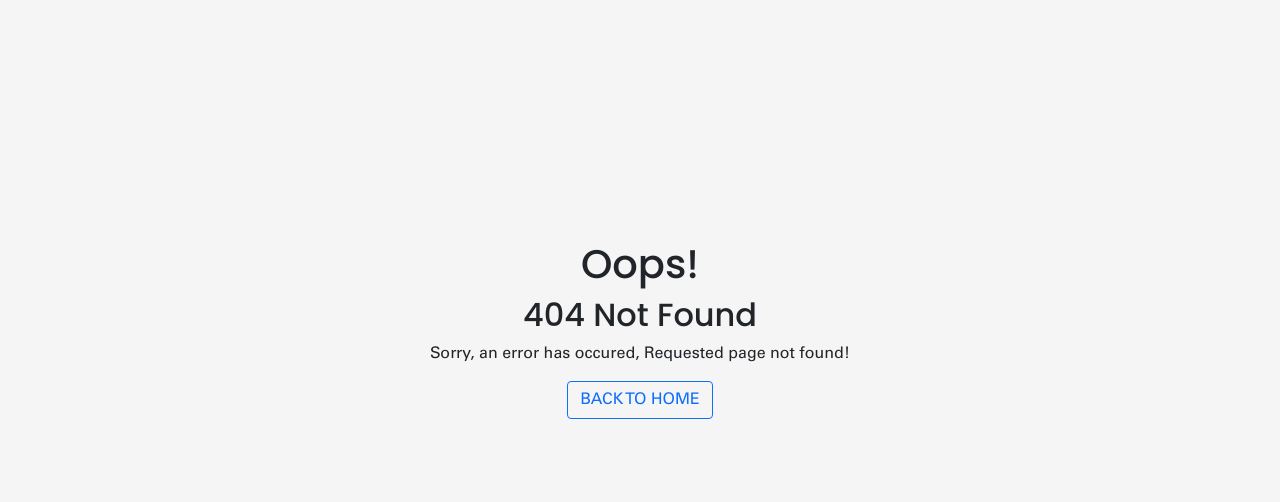
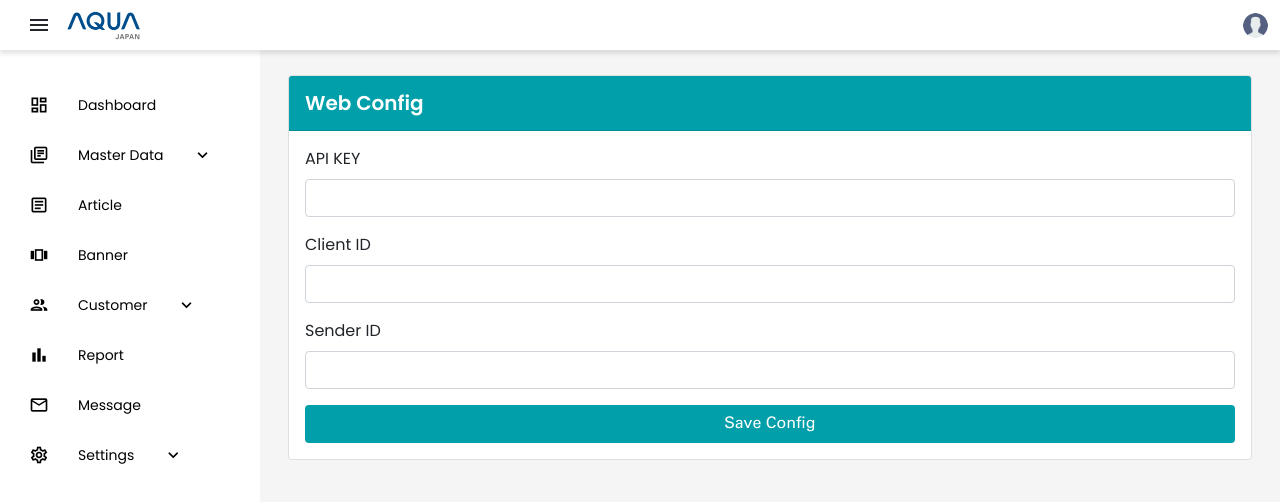
Before and after one commit to syaifuldewarangga/cmsHaier, a React (Create React App) app: page /setting/web-config in a window 1280 px wide. Before the commit this address had no page. Shown: the top 502 px of the page. Built offline with nearby package versions, Linux system fonts and the light colour scheme; no server answers; sample sign-in values are in the browser's storage.

Commit message:
new push bug cms

```diff
--- a/src/component/dahboard/contact/formContactFooter/FormContactFooter.jsx
+++ b/src/component/dahboard/contact/formContactFooter/FormContactFooter.jsx
@@ -60,6 +60,8 @@ const FormContactFooter = (props) => {
         }).catch((err) => {
             console.log(err.response.data)
             if(err.response.data !== undefined) {
+                if(err.response.data.errors) {
+
                     let responError = err.response.data.errors;
                     if(responError.location === 'address') {
                         setErrorData({
@@ -80,6 +82,9 @@ const FormContactFooter = (props) => {
                             ...errorData,
                             fax: err.response.data.message,
                         });
+                    }
+                } else {
+                    console.log(err.d)
                 }
             }
         })
@@ -115,7 +120,7 @@ const FormContactFooter = (props) => {
                                 <div class="mb-3">
                                     <label class="form-label">Phone</label>
                                     <input
-                                        type="number"
+                                        type="text"
                                         name="phone"
                                         class={`form-control ${errorData.phone !== '' ? 'is-invalid' : null}`}
                                         value={data.phone}
@@ -128,7 +133,7 @@ const FormContactFooter = (props) => {
                                 <div class="mb-3">
                                     <label class="form-label">Fax</label>
                                     <input
-                                        type="number"
+                                        type="text"
                                         name="fax"
                                         class={`form-control ${errorData.fax !== '' ? 'is-invalid' : null}`}
                                         value={data.fax}
--- a/src/component/dahboard/product/ProductList.jsx
+++ b/src/component/dahboard/product/ProductList.jsx
@@ -88,12 +88,6 @@ function ProductList(props) {
               />
             </div>
             <div className="col-lg-6 d-flex justify-content-lg-end mb-3">
-              <button
-                className="btn d-flex justify-content-center btn-export"
-                onClick={() => setBorder(border + 10)}
-              >
-                <span className="fw-bold">Load More</span>
-              </button>
               <button className="btn d-flex justify-content-center btn-export">
                 <span class="material-icons-outlined me-3">
                   {' '}
@@ -129,6 +123,14 @@ function ProductList(props) {
               </table>
             </div>
           </div>
+          <div className="d-grid gap-2 mt-3">
+            <button
+              className="btn d-flex justify-content-center btn-export"
+              onClick={() => setBorder(border + 10)}
+            >
+              <span className="fw-bold">Load More</span>
+            </button>
+          </div>
         </div>
       </div>
     </div>
--- a/src/component/dahboard/sidebar/Sidebar.jsx
+++ b/src/component/dahboard/sidebar/Sidebar.jsx
@@ -96,7 +96,7 @@ class Sidebar extends Component
                     <li>
                         <div className="icon-link drop-down-menu">
                             <i class="material-icons-outlined"> settings </i>
-                            <span className="link-name">Customer</span>
+                            <span className="link-name">Settings</span>
                             <i className="material-icons-outlined arrow"> expand_more </i>
                         </div>
                         <ul className="sub-menu">
@@ -104,7 +104,7 @@ class Sidebar extends Component
                             <li><Link to="/setting/about">About</Link></li>
                             <li><Link to="/setting/contact-footer">Contact Footer</Link></li>
                             <li><Link to="/setting/contact-information">Contact Information</Link></li>
-                            <li><Link to="/customer/status-service">Web Config</Link></li>
+                            <li><Link to="/setting/web-config">Web Config</Link></li>
                         </ul>
                     </li>
 
--- a/src/component/dahboard/store/StoreList.jsx
+++ b/src/component/dahboard/store/StoreList.jsx
@@ -88,12 +88,6 @@ function StoreList(props) {
                 }
               />
             </div>
-            <button
-              className="btn d-flex justify-content-center btn-export"
-              onClick={() => setBorder(border + 10)}
-            >
-              <span className="fw-bold">Load More</span>
-            </button>
           </div>
         </div>
 
@@ -118,6 +112,14 @@ function StoreList(props) {
               </table>
             </div>
           </div>
+          <div className="d-grid gap-2 my-3">
+            <button
+              className="btn btn-export"
+              onClick={() => setBorder(border + 10)}
+            >
+              <span className="fw-bold">Load More</span>
+            </button>
+          </div>
         </div>
       </div>
     </div>
--- a/src/component/dahboard/user/fromUser/FormUser.jsx
+++ b/src/component/dahboard/user/fromUser/FormUser.jsx
@@ -367,11 +367,6 @@ function FormUser(props) {
         });
     }
   };
-
-  // console.log(data.photo !== undefined)
-  // if(data.photo.length !== 0) {
-  //   console.log(data.photo[0].path)
-  // }
   return (
     <div>
       <div className="form-user">
@@ -390,7 +385,7 @@ function FormUser(props) {
                 <div className="col-lg-12 d-flex justify-content-center mb-3">
                   <img src={filePreview} alt="file" className="img-fluid" />
                 </div>
-              ) : data.photo !== '' && data.photo !== undefined ? (
+              ) : data.photo !== '' && data.photo !== undefined && data.photo.length !== 0 ? (
                 <div className="col-lg-12 d-flex justify-content-center mb-3">
                   <img
                     src={props.image_url + data.photo[0].path}
@@ -548,16 +543,16 @@ function FormUser(props) {
                     -- Select Gender --
                   </option>
                   <option
-                    value="Male"
-                    selected={data.gender === 'Male' ? 'selected' : null}
+                    value="Pria"
+                    selected={data.gender === 'Pria' ? 'selected' : null}
                   >
-                    Male
+                    Pria
                   </option>
                   <option
-                    value="Female"
-                    selected={data.gender === 'Female' ? 'selected' : null}
+                    value="Wanita"
+                    selected={data.gender === 'Wanita' ? 'selected' : null}
                   >
-                    Female
+                    Wanita
                   </option>
                 </select>
                 <div className="invalid-feedback">{errorData.gender}</div>
--- a/src/component/dahboard/user/userList/UserList.jsx
+++ b/src/component/dahboard/user/userList/UserList.jsx
@@ -30,7 +30,8 @@ function UserList(props) {
         },
         params: {
           page: currentPage,
-          itemPerPage: 10
+          itemPerPage: 10,
+          except_id: localStorage.getItem('id')
         }
       })
       .then((res) => {
@@ -39,15 +40,15 @@ function UserList(props) {
         setTotalPage(res.data.totalPages)
       })
 
-      .catch((e) => {
-        if (e.response) {
-          console.log(e.response);
-        } else if (e.request) {
-          console.log('request : ' + e.request);
-        } else {
-          console.log('message : ' + e.message);
-        }
-      });
+      // .catch((e) => {
+      //   if (e.response) {
+      //     console.log(e.response);
+      //   } else if (e.request) {
+      //     console.log('request : ' + e.request);
+      //   } else {
+      //     console.log('message : ' + e.message);
+      //   }
+      // });
     return request;
   }
 
--- /dev/null
+++ b/src/component/dahboard/webConfig/WebConfig.jsx
@@ -0,0 +1,171 @@
+import axios from "axios";
+import { Modal } from "bootstrap";
+import React, { useEffect, useState } from "react";
+import { connect } from "react-redux";
+import AlertModal from "../../alertModal/AlertModal";
+
+
+const WebConfig = (props) => {
+    const [data, setData] = useState('');
+    const [alertData, setAlertData] = useState({
+        status: 'success',
+        title: 'Success',
+        subtitle: 'Success update data'
+    });
+
+    const [errorData, setErrorData] = useState({
+        apiKey: '',
+        clientId: '',
+        senderId: ''
+    });
+
+    const token = localStorage.getItem('access_token');
+
+    const getConfigFromAPI = async () => {
+        await axios.get(props.base_url + 'api-panel', {
+            headers: {
+                Authorization: 'Bearer ' + token,
+            },
+        }).then((res) => {
+            setData(res.data)
+        })
+    }
+
+    useEffect(() => {
+        getConfigFromAPI()
+    }, [])
+
+    const showAlertModal = () => {
+        let alertModal = new Modal(document.getElementById('alertModal'))
+        alertModal.show()
+    }
+
+    const onChangeInput = (e) => {
+        setData({
+            ...data,
+            [e.target.name] : e.target.value
+        })
+    }
+
+    const ModalConfirmation = () => {
+        return (
+            <div className="modal fade" id="modalConfirm" tabindex="-1" aria-labelledby="modalConfirmLabel" aria-hidden="true">
+                <div className="modal-dialog modal-dialog-centered">
+                    <div className="modal-content">
+                        <div className="modal-body">
+                            <div className="text-center">
+                                Are you sure want to update this data ?
+                                <div className="mt-3">
+                                    <button id="closeModalConfirm" type="button" class="btn btn-outline-dark mx-3"  data-bs-dismiss="modal" aria-label="Close">Cancel</button>
+                                    <button
+                                        type="button"
+                                        class="btn btn-outline-danger mx-3"
+                                        onClick={insertDataToAPI}
+                                    >
+                                        Yes
+                                    </button>
+                                </div>
+                            </div>
+                        </div>
+                    </div>
+                </div>
+            </div>
+        )
+    }
+
+    const handleSubmit = (e) => {
+        e.preventDefault()
+        let confirmModal = new Modal(document.getElementById('modalConfirm'))
+        confirmModal.show()
+    }
+
+    const insertDataToAPI = async () => {
+        document.getElementById('closeModalConfirm').click()
+        let formData = new FormData()
+
+        formData.append('apiKey', data.apiKey)
+        formData.append('clientId', data.clientId)
+        formData.append('senderId', data.senderId)
+
+        await axios.put(props.base_url + 'api-panel', formData, {
+            headers: {
+                Authorization: 'Bearer ' + token,
+            },
+        }).then((res) => {
+            showAlertModal()
+        }).catch((err) => {
+            console.log(err.data)
+        })
+    }
+
+    return (
+        <div className="form-web-config">
+            <div className="card">
+                <div className="card-header btn-import">
+                     <h5 className="dashboard title" style={{ margin: '0', padding: '7px 0' }} >
+                        Web Config
+                    </h5>
+                </div>
+
+                <div className="card-body">
+                    <div className="row">
+                        <form onSubmit={handleSubmit}>
+                            <div className="row">
+                                <div className="col-lg-12 mb-3">
+                                    <label class="form-label">API KEY</label>
+                                    <input
+                                        type="text"
+                                        class={`form-control ${errorData.apiKey !== '' ? 'is-invalid' : null} `}
+                                        name="apiKey"
+                                        value={data.apiKey}
+                                        onChange={onChangeInput}
+                                    />
+                                </div>
+
+                                <div className="col-lg-12 mb-3">
+                                    <label class="form-label">Client ID</label>
+                                    <input
+                                        type="text"
+                                        class={`form-control ${errorData.clientId !== '' ? 'is-invalid' : null} `}
+                                        name="clientId"
+                                        value={data.clientId}
+                                        onChange={onChangeInput}
+                                    />
+                                </div>
+
+                                <div className="col-lg-12 mb-3">
+                                    <label class="form-label">Sender ID</label>
+                                    <input
+                                        type="text"
+                                        class={`form-control ${errorData.senderId !== '' ? 'is-invalid' : null} `}
+                                        name="senderId"
+                                        value={data.senderId}
+                                        onChange={onChangeInput}
+                                    />
+                                </div>
+
+                                <div className="d-grid gap-2 col-lg-12">
+                                    <button className="btn btn-import" type="submit">
+                                        Save Config
+                                    </button>
+                                </div>
+                            </div>
+                        </form>
+                    </div>
+                </div>
+            </div>
+            <AlertModal
+                data = {alertData}
+            />
+            <ModalConfirmation />
+        </div>
+    )
+}
+
+const mapStateToProps = (state) => {
+    return {
+        base_url: state.BASE_URL
+    }
+}
+
+export default  connect(mapStateToProps, null) (WebConfig)
--- a/src/pages/admin/dashboard/Dashboard.jsx
+++ b/src/pages/admin/dashboard/Dashboard.jsx
@@ -39,6 +39,7 @@ import UserList from '../../../component/dahboard/user/userList/UserList';
 import AddUserRole from '../../../component/dahboard/user/userRole/addUserRole/AddUserRole';
 import EditUserRole from '../../../component/dahboard/user/userRole/editUserRole/EditUserRole';
 import UserRole from '../../../component/dahboard/user/userRole/UserRole';
+import WebConfig from '../../../component/dahboard/webConfig/WebConfig';
 import NotFound from '../../../component/errorPage/notFound/Notfound';
 import ChangePassword from '../../forgotPassword/changePassword/ChangePassword';
 import ForgotPassword from '../../forgotPassword/forgotPassword/ForgotPassword';
@@ -111,6 +112,7 @@ class Dashboard extends Component {
             <AdminRoute exact path="/setting/contact-footer/edit" component={FormContactFooter} />
             <AdminRoute exact path="/setting/contact-information" component={ContactInformationList} />
             <AdminRoute exact path="/setting/contact-information/edit" component={FormContactInformation} />
+            <AdminRoute exact path="/setting/web-config" component={WebConfig} />
 
             <AdminRoute exact path="/change-password-admin" component={ResetPasswordAdmin} />
             <AdminRoute exact path="/admin-profile" component={AdminProfile} />
```
Lines whose indentation alone changed are shown as unchanged.
